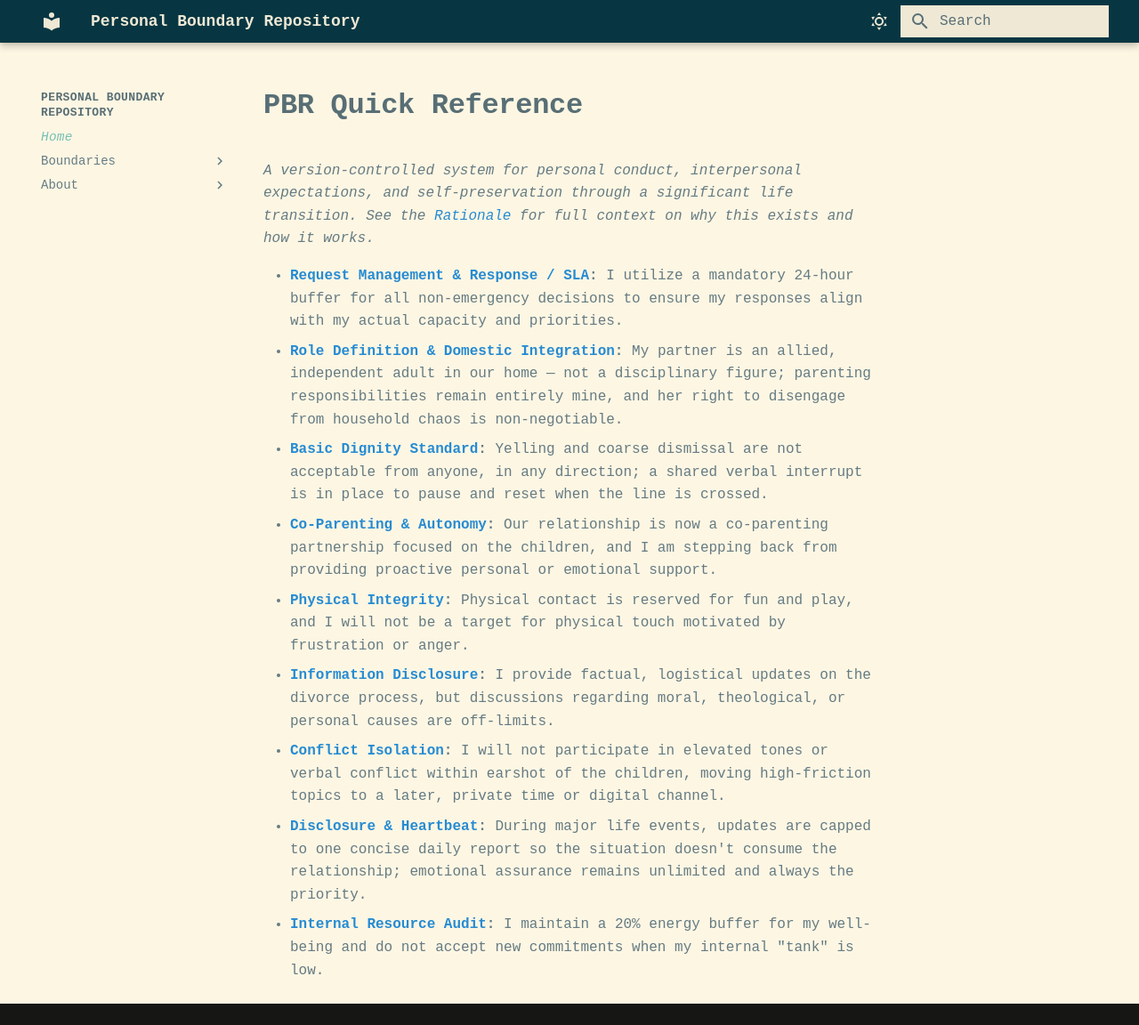
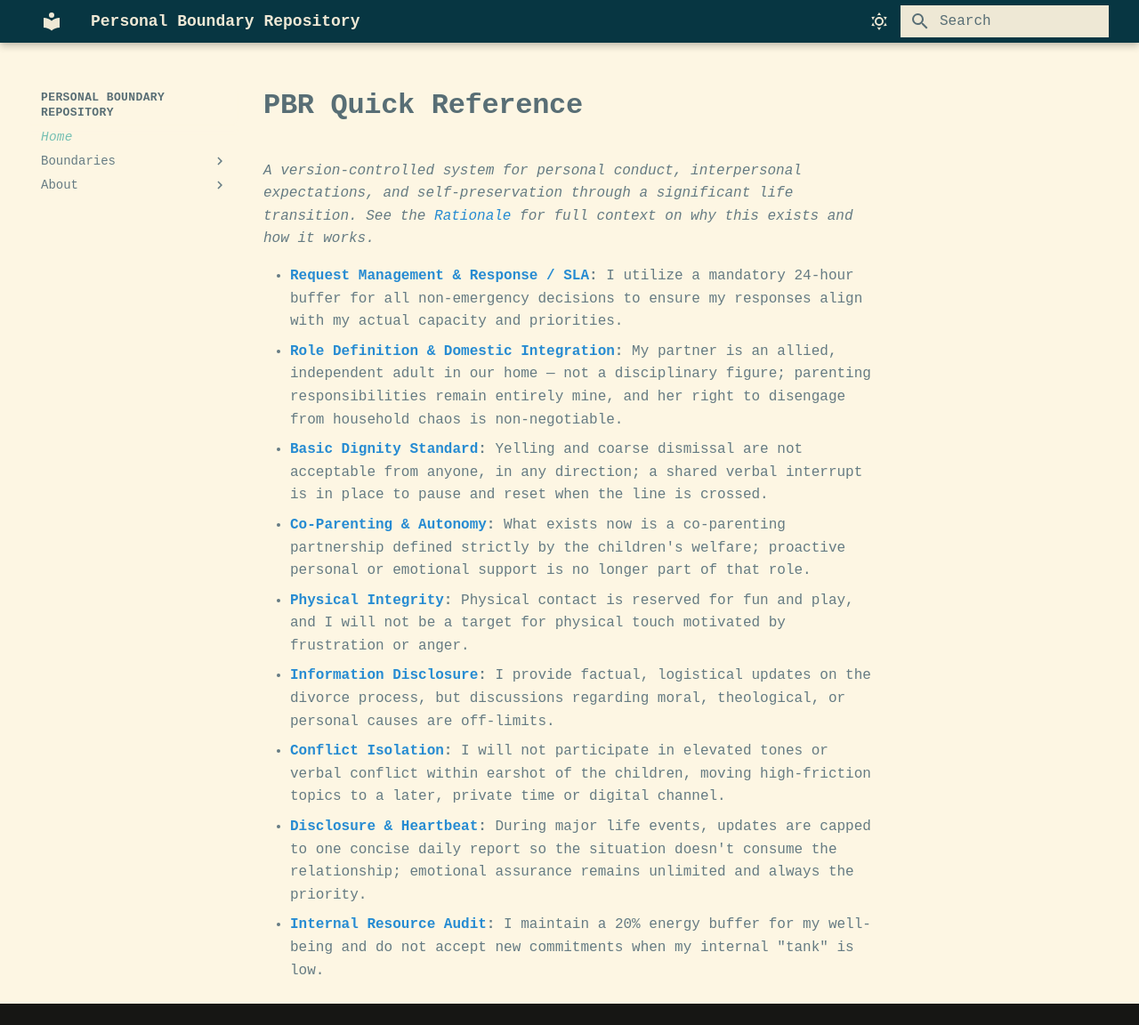
Before and after one commit to pcop00/personal-boundaries, an MkDocs documentation site: the page built from docs/index.md, in a window 1280 px wide and 1152 px high. Shown: the whole window at 89% size. Built offline with MkDocs 1.6.1 and Material for MkDocs 9.7.7, drawn with Linux system fonts in a browser that asks for light colours.

Commit message:
Fix co-parenting tagline: remove "Our" on home page
Co-Authored-By: Claude Sonnet 4.6 <noreply@anthropic.com>

```diff
--- a/docs/index.md
+++ b/docs/index.md
@@ -5,7 +5,7 @@
 - **[Request Management & Response / SLA](request-management-and-response-policy.md):** I utilize a mandatory 24-hour buffer for all non-emergency decisions to ensure my responses align with my actual capacity and priorities.
 - **[Role Definition & Domestic Integration](role-definition-and-domestic-integration.md):** My partner is an allied, independent adult in our home — not a disciplinary figure; parenting responsibilities remain entirely mine, and her right to disengage from household chaos is non-negotiable.
 - **[Basic Dignity Standard](basic-dignity-standard.md):** Yelling and coarse dismissal are not acceptable from anyone, in any direction; a shared verbal interrupt is in place to pause and reset when the line is crossed.
-- **[Co-Parenting & Autonomy](co-parenting-and-personal-autonomy.md):** Our relationship is now a co-parenting partnership focused on the children, and I am stepping back from providing proactive personal or emotional support.
+- **[Co-Parenting & Autonomy](co-parenting-and-personal-autonomy.md):** What exists now is a co-parenting partnership defined strictly by the children's welfare; proactive personal or emotional support is no longer part of that role.
 - **[Physical Integrity](physical-integrity-and-interactive-play.md):** Physical contact is reserved for fun and play, and I will not be a target for physical touch motivated by frustration or anger.
 - **[Information Disclosure](information-disclosure-extended-family.md):** I provide factual, logistical updates on the divorce process, but discussions regarding moral, theological, or personal causes are off-limits.
 - **[Conflict Isolation](conflict-isolation.md):** I will not participate in elevated tones or verbal conflict within earshot of the children, moving high-friction topics to a later, private time or digital channel.
```
